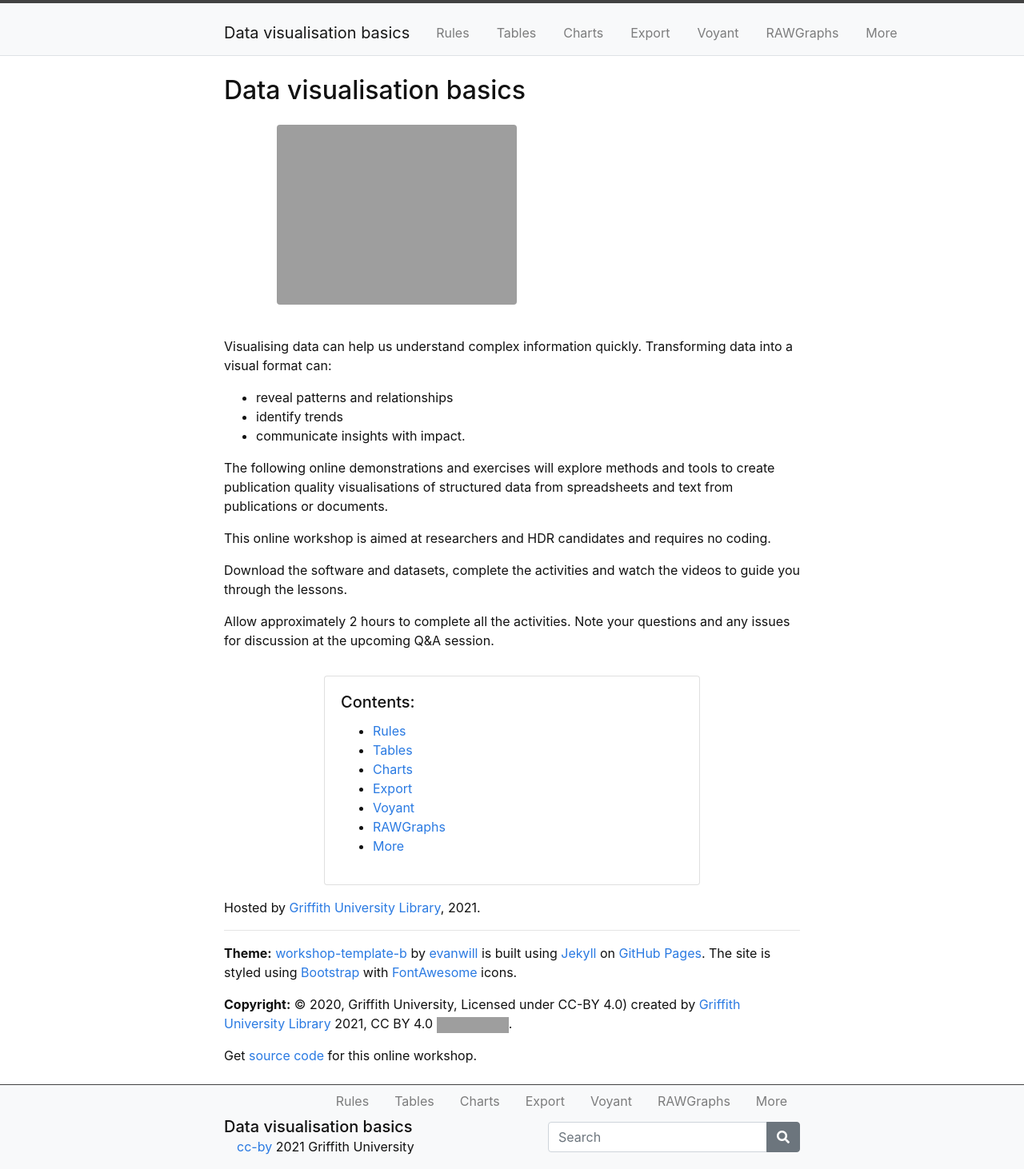
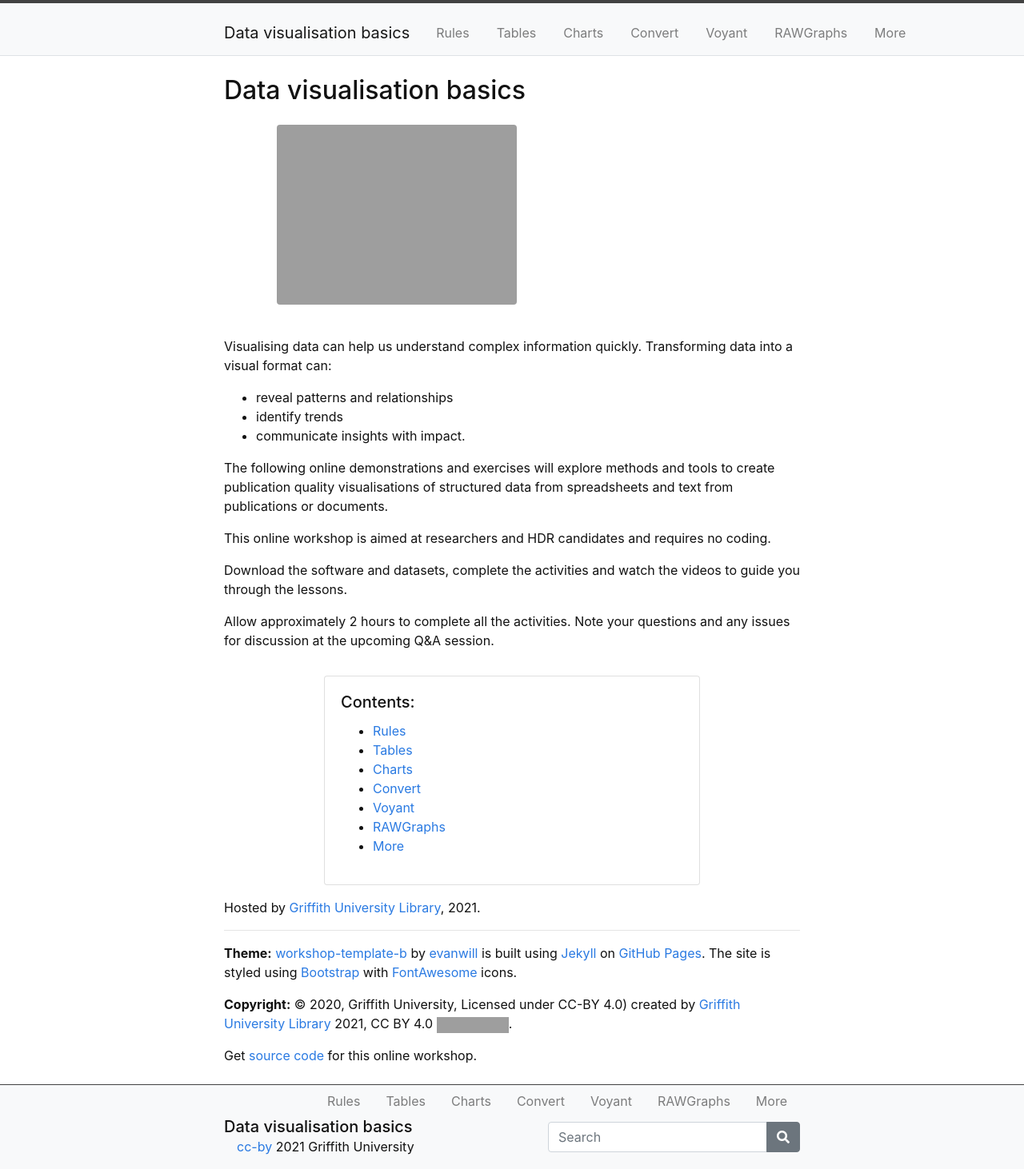
Before and after one commit to GULibrarySandbox/data-vis-basics, a Jekyll site: the page built from index.md, in a window 1280 px wide. Shown: the whole page at 80% size. Built offline with Jekyll 4.4.1, drawn with Linux system fonts in a browser that asks for light colours; grey boxes are pictures that could not be loaded.

Commit message:
Update 5-convert.md

```diff
--- a/content/5-convert.md
+++ b/content/5-convert.md
@@ -1,5 +1,5 @@
 ---
-title: Export
+title: Convert
 nav: true
 ---
 
@@ -52,8 +52,9 @@ https://intranet.secure.griffith.edu.au/computing/software/self-help-and-support
 5. Click `OK` in the `JPEG Options` dialog box.
 6. Close Excel.{% endcapture %} {% include card.md header="Activity - Save the chart as an image" text=text %}
 
-{% capture alert %}Note: If you have the option to submit `*.PNG` files, this is a better format than JPEG as the file size is smaller.
-{% endcapture %}{% include alert.md text=alert color="warning" %}
+{% capture alert %}*Note:* If you have the option to submit `*.PNG` files, this is a better format than JPEG as the file size is smaller.
+{% endcapture %}
+{% include alert.md text=alert color="warning" %}
 
 Below are activities to convert your chart using different software.  Choose and install software from the list above and follow the relevant software instructions below.
 
@@ -68,10 +69,6 @@ Below are activities to convert your chart using different software.  Choose and
 8.	Click “File”, then “Save As…” to save your edited image in the format specified by the journal’s style guide and in the appropriate location.{% endcapture %} {% include card.md header="Activity - Create image using PhotoShop CC" text=text %}
 
 
-{% capture text %}
-
-
-
 
 
 -----
```
